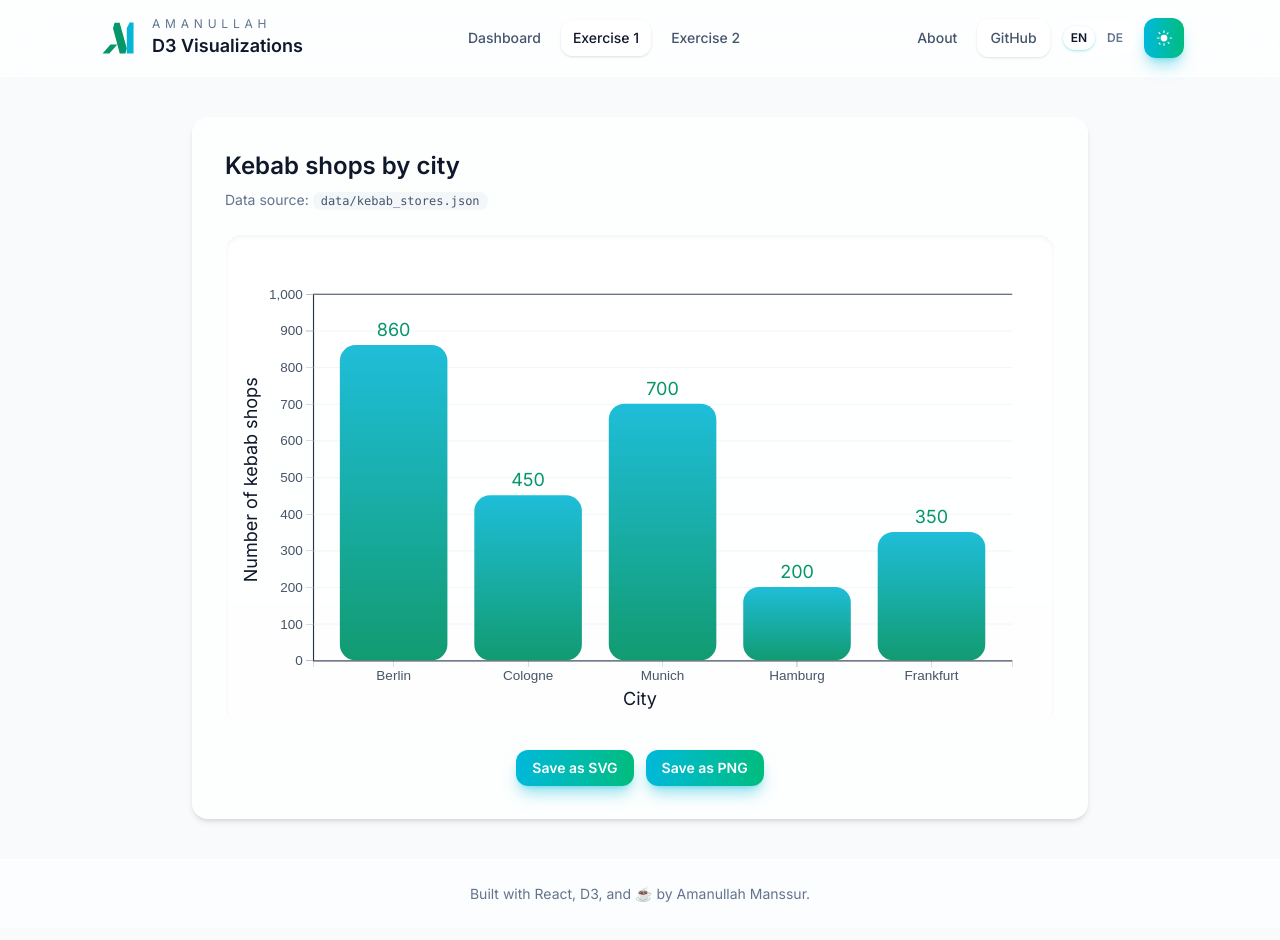
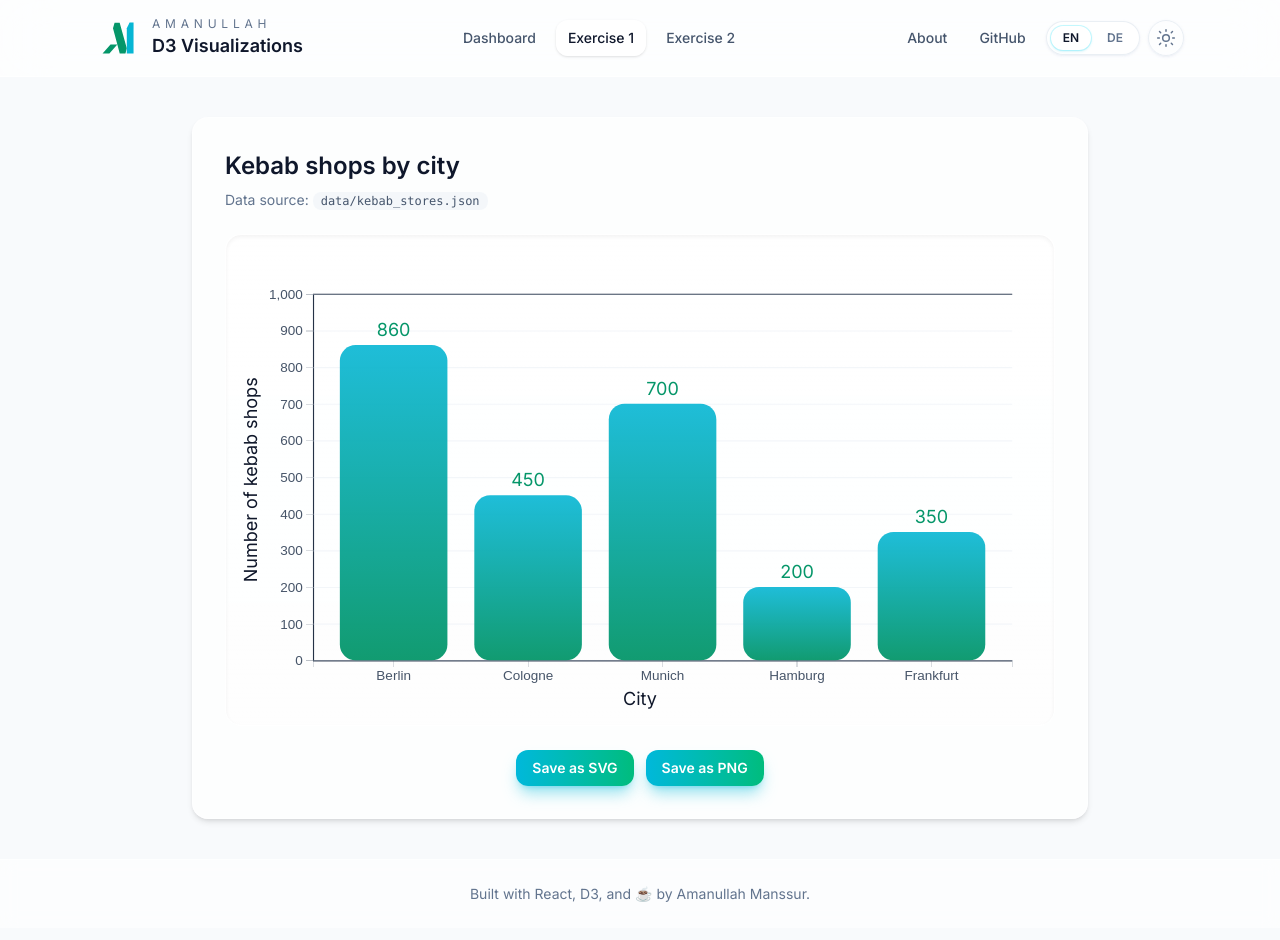
Before and after one commit to amanssur-tech/d3-visualizations, a React (Vite) app: page /exercise1 in a window 1280 px wide. Shown: the top 940 px of the page. Built offline with nearby package versions, Linux system fonts and the light colour scheme.

Commit message:
chore(navbar): unify styling and cleanup unused React type imports

```diff
--- a/src/components/Navbar.tsx
+++ b/src/components/Navbar.tsx
@@ -1,10 +1,6 @@
-import {
-  useMemo,
-  type MouseEvent,
-  type AnchorHTMLAttributes,
-  type ReactNode,
-  type FC,
-} from 'react';
+// src/components/Navbar.tsx
+
+import { useMemo, type MouseEvent } from 'react';
 import { NavLink } from 'react-router-dom';
 import { motion } from 'framer-motion';
 import Cookies from 'js-cookie';
@@ -35,7 +31,7 @@ const secondaryLinks: readonly SecondaryLink[] = [
 ];
 
 const anchorClasses =
-  'inline-flex items-center rounded-xl px-3 py-2 text-sm font-medium text-slate-600 transition-all duration-300 hover:bg-white/40 hover:text-slate-900 dark:text-slate-300 dark:hover:bg-white/5 dark:hover:text-white';
+  'inline-flex items-center rounded-full px-3 py-1.5 text-sm font-medium text-slate-600 transition-all duration-200 hover:-translate-y-0.5 hover:bg-white/60 hover:text-slate-900 hover:shadow-md dark:text-slate-300 dark:hover:bg-white/10 dark:hover:text-white dark:shadow-black/30';
 
 const navLinkClasses = ({ isActive }: { isActive: boolean }) =>
   [
@@ -45,28 +41,36 @@ const navLinkClasses = ({ isActive }: { isActive: boolean }) =>
       : 'text-slate-600 hover:text-slate-900 hover:bg-white/40 dark:text-slate-300 dark:hover:text-white dark:hover:bg-white/5',
   ].join(' ');
 
-interface GhostButtonProps extends AnchorHTMLAttributes<HTMLAnchorElement> {
-  children: ReactNode;
-}
-
-const GhostButton: FC<GhostButtonProps> = ({ children, ...props }) => (
-  <a
-    {...props}
-    className="inline-flex items-center rounded-xl border border-white/60 bg-white/60 px-3 py-2 text-sm font-medium text-slate-600 shadow-sm backdrop-blur transition-all duration-300 hover:-translate-y-0.5 hover:border-white hover:text-slate-900 dark:border-white/10 dark:bg-white/5 dark:text-slate-200 dark:hover:text-white"
+const SunIcon = () => (
+  <svg
+    width="20"
+    height="20"
+    viewBox="0 0 24 24"
+    fill="none"
+    stroke="currentColor"
+    strokeWidth="1.8"
+    strokeLinecap="round"
+    strokeLinejoin="round"
+    className="text-inherit"
   >
-    {children}
-  </a>
-);
-
-const SunIcon = () => (
-  <svg width="18" height="18" viewBox="0 0 24 24" className="fill-current">
-    <path d="M12 5.25a.75.75 0 0 0 .75-.75V2.5a.75.75 0 0 0-1.5 0V4.5a.75.75 0 0 0 .75.75ZM7.5 12a4.5 4.5 0 1 1 9 0 4.5 4.5 0 0 1-9 0Zm-1.25 0a.75.75 0 0 0-.75-.75H3a.75.75 0 0 0 0 1.5H5.5a.75.75 0 0 0 .75-.75ZM12 18.75a.75.75 0 0 0-.75.75V21.5a.75.75 0 0 0 1.5 0V19.5a.75.75 0 0 0-.75-.75ZM20.25 11.25H22a.75.75 0 0 1 0 1.5H20.25a.75.75 0 0 1 0-1.5ZM6.022 6.732a.75.75 0 1 0 1.06-1.06L5.8 4.39a.75.75 0 0 0-1.061 1.06l1.283 1.283Zm11.916 10.607a.75.75 0 1 0-1.061 1.06l1.282 1.283a.75.75 0 0 0 1.061-1.06l-1.282-1.283Zm-11.916 1.06a.75.75 0 0 0-1.061 1.06l1.283 1.283a.75.75 0 0 0 1.06-1.061L6.022 18.4Zm11.916-12.667a.75.75 0 1 0-1.061-1.06l-1.282 1.283a.75.75 0 0 0 1.061 1.06l1.282-1.283Z" />
+    <circle cx="12" cy="12" r="4" />
+    <path d="M12 2v2M12 20v2M4 12H2M22 12h-2M5.636 5.636 4.222 4.222M19.778 19.778l-1.414-1.414M18.364 5.636l1.414-1.414M5.636 18.364 4.222 19.778" />
   </svg>
 );
 
 const MoonIcon = () => (
-  <svg width="18" height="18" viewBox="0 0 24 24" className="fill-current">
-    <path d="M21.25 15.164a.75.75 0 0 0-.858-.256 7.25 7.25 0 0 1-9.3-9.3.75.75 0 0 0-1.114-.836A8.75 8.75 0 1 0 21.5 16a.75.75 0 0 0-.25-.836Z" />
+  <svg
+    width="20"
+    height="20"
+    viewBox="0 0 24 24"
+    fill="none"
+    stroke="currentColor"
+    strokeWidth="1.8"
+    strokeLinecap="round"
+    strokeLinejoin="round"
+    className="text-inherit"
+  >
+    <path d="M21 12.79A9 9 0 1 1 11.21 3 7 7 0 0 0 21 12.79Z" />
   </svg>
 );
 
@@ -141,31 +145,22 @@ const Navbar = () => {
 
         <div className="flex items-center gap-2">
           {secondaryLinks.map((link) => {
-            if (link.href?.startsWith('#') && !link.external) {
-              return (
-                <a
-                  key={link.href}
-                  href={link.href}
-                  className={anchorClasses}
-                  onClick={(event) => handleAnchorNav(event, link.href)}
-                >
-                  {translate(link.labelKey)}
-                </a>
-              );
-            }
+            const isAnchor = link.href?.startsWith('#') && !link.external;
             return (
-              <GhostButton
+              <a
                 key={link.href}
                 href={link.href}
+                className={anchorClasses}
+                onClick={isAnchor ? (event) => handleAnchorNav(event, link.href) : undefined}
                 target={link.external ? '_blank' : undefined}
                 rel={link.external ? 'noreferrer' : undefined}
               >
                 {translate(link.labelKey)}
-              </GhostButton>
+              </a>
             );
           })}
           <div
-            className="inline-flex items-center gap-1 rounded-2xl border border-white/60 bg-white/50 p-1 text-xs font-semibold text-slate-600 shadow-inner shadow-white/40 backdrop-blur dark:border-white/10 dark:bg-white/5 dark:text-slate-200"
+            className="inline-flex items-center gap-1 rounded-full border border-slate-200/70 bg-white/70 p-1 text-xs font-semibold text-slate-600 shadow-sm shadow-slate-200/60 dark:border-white/10 dark:bg-white/5 dark:text-slate-200 dark:shadow-black/40"
             role="group"
             aria-label={translate('navbar.languageToggle.aria')}
           >
@@ -180,9 +175,9 @@ const Navbar = () => {
                     i18n.changeLanguage(lang);
                     Cookies.set(LANG_COOKIE, lang, { expires: 365, sameSite: 'lax' });
                   }}
-                  className={`inline-flex items-center rounded-xl px-2 py-1 transition ${
+                  className={`inline-flex items-center rounded-full px-3 py-1 transition-all duration-200 ${
                     isActive
-                      ? 'bg-white text-slate-900 shadow-sm shadow-cyan-500/30 dark:bg-neutral-900 dark:text-white'
+                      ? 'bg-white text-slate-900 shadow-sm shadow-cyan-500/25 ring-1 ring-cyan-200/60 dark:bg-neutral-900 dark:text-white dark:shadow-cyan-500/30 dark:ring-cyan-400/40'
                       : 'text-slate-500 hover:text-slate-900 dark:text-slate-400 dark:hover:text-white'
                   }`}
                   aria-pressed={isActive}
@@ -200,7 +195,7 @@ const Navbar = () => {
           <button
             type="button"
             onClick={toggleTheme}
-            className="inline-flex h-10 w-10 items-center justify-center rounded-xl bg-linear-to-r from-cyan-500 to-emerald-500 text-white shadow-lg shadow-cyan-500/40 transition-all duration-300 hover:-translate-y-0.5 hover:shadow-xl"
+            className="inline-flex h-9 w-9 items-center justify-center rounded-full border border-slate-200/70 text-slate-500 shadow-sm shadow-slate-200/60 transition-all duration-200 hover:-translate-y-0.5 hover:border-slate-300 hover:text-slate-900 hover:shadow-md dark:border-white/15 dark:text-slate-100 dark:hover:border-white/40 dark:hover:text-white dark:shadow-black/40"
             aria-label={translate(theme === 'dark' ? 'navbar.themeToggle.toLight' : 'navbar.themeToggle.toDark')}
           >
             {theme === 'dark' ? <MoonIcon /> : <SunIcon />}
--- a/src/utils/export.ts
+++ b/src/utils/export.ts
@@ -63,7 +63,7 @@ export const downloadPNG = (
     ctx.setTransform(scale, 0, 0, scale, 0, 0);
     ctx.fillStyle = '#fff';
     ctx.fillRect(0, 0, width, height);
-    ctx.drawImage(img, 0, 0);
+    ctx.drawImage(img, 0, 0, width, height);
     URL.revokeObjectURL(url); // cleanup the original blob URL
 
     canvas.toBlob((blob) => {
```
